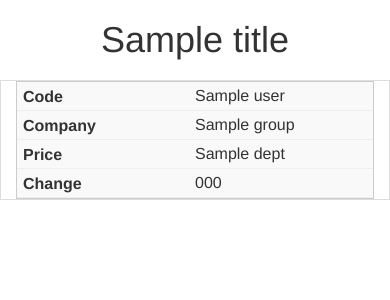
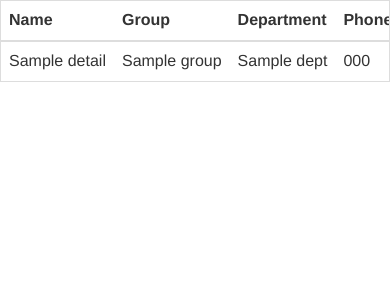
Before and after one commit to akshaynathr/BloodGroupSearchPortal, a Flask app: template app/templates/List.html in a window 390 px wide. Shown: the top 300 px of the page. Run offline with Flask 2, Linux system fonts and the light colour scheme; the template is opened without the code that fills it: most values are stand-ins (such as "Sample title", 1, 10 or a date in 2020); some libraries are stand-ins or nearby versions.

Commit message:
Added responsive table

```diff
--- a/app/templates/List.html
+++ b/app/templates/List.html
@@ -68,37 +68,31 @@
 <body>
 <div class="container">
     <div class="row">
-        <div class="col-md-12">
-            <h1 class="text-center">
-               {{ title }}
-            </h1>
-            <h3 class="text-center">
 
-		</h3>
-        </div>
-        <div id="no-more-tables">
-            <table class="col-md-12 table-bordered table-striped table-condensed cf">
-        		<thead class="cf">
+   <div class="table-responsive">
+  <table class="table">
+    <thead>
       <tr>
         <th>Name</th>
-        				<th>Blood Group</th>
-        				<th class="numeric">Department</th>
-        				<th class="numeric">Phone no</th>
+        <th>Group</th>
+        <th>Department</th>
+        <th> Phone no</th>
       </tr>
     </thead>
     <tbody>
-				{% for user in details %}
-
+		{% for detail in details %}
       <tr>
-        				<td data-title="Code">{{ user.name }}</td>
-        				<td data-title="Company">{{ user.group }}</td>
-        				<td data-title="Price" class="numeric">{{ user.dept }}</td>
-        				<td data-title="Change" class="numeric">{{ user.phoneno }}</td>
+        <td>{{ detail.name }}</td>
+        <td>{{ detail.group }}</td>
+        <td>{{ detail.dept }}</td>
+        <td>{{ detail.phoneno }}</td>
       </tr>
       {% endfor %}
+
     </tbody>
   </table>
   </div>
+
    </div>
 </div>
 
```
Lines whose indentation alone changed are shown as unchanged.
